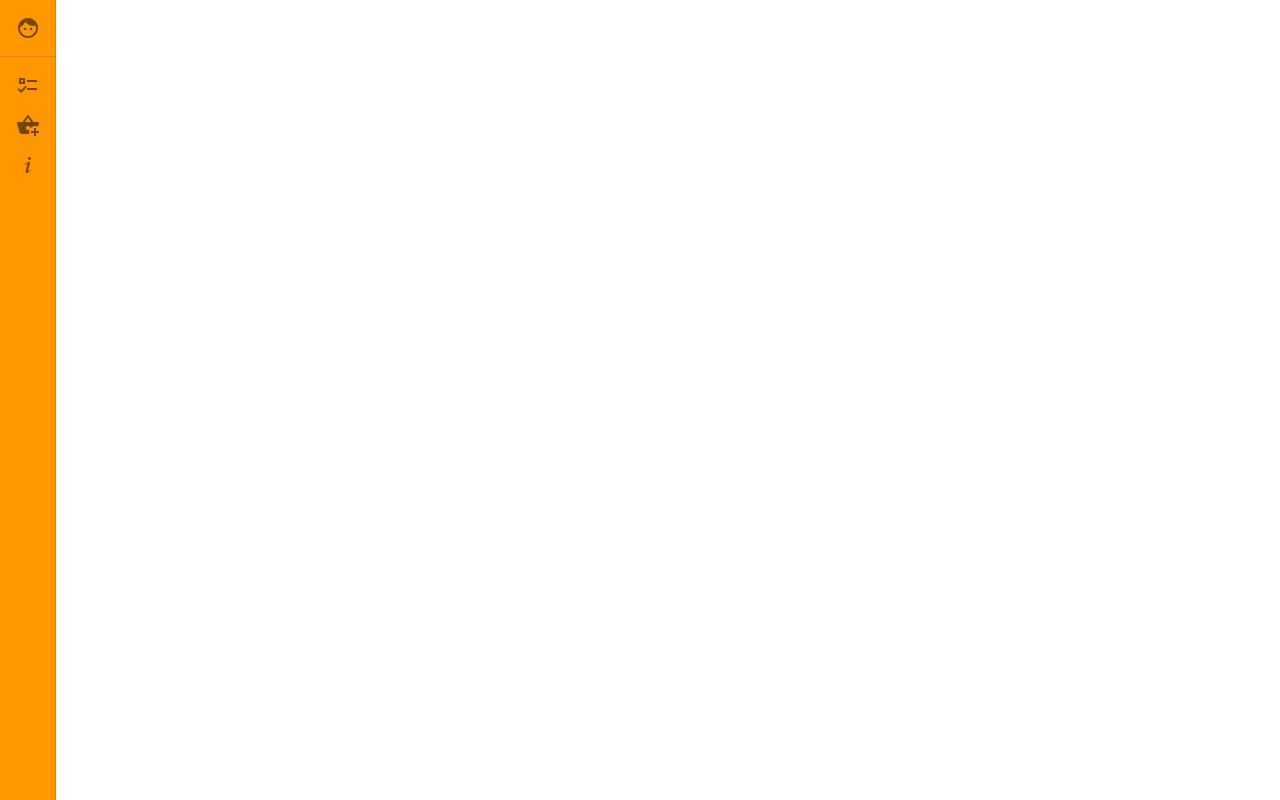
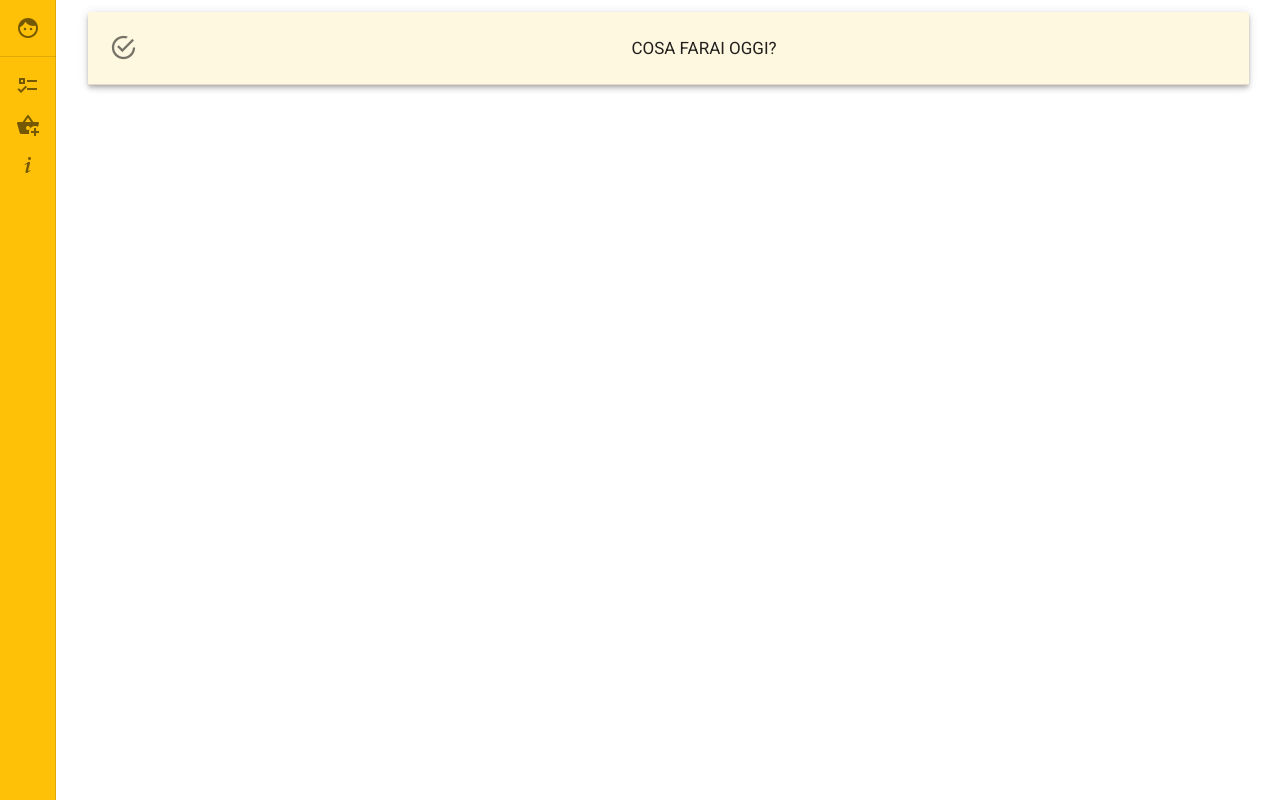
Before and after one commit to DomeT99/ToDoVue, a Vue app: page / in a window 1280 px wide. Built offline with nearby package versions, Linux system fonts and the light colour scheme.

Commit message:
Creato banner e stile

```diff
--- a/src/assets/stile.scss
+++ b/src/assets/stile.scss
@@ -3,3 +3,6 @@
 .roboto {
     font-family: "Roboto", sans-serif !important;
 }
+.f-size-17{
+    font-size: 17px;
+}
--- a/src/components/AppNavBar.vue
+++ b/src/components/AppNavBar.vue
@@ -1,6 +1,6 @@
 <template>
   <v-navigation-drawer
-    class="orange roboto"
+    class="amber roboto"
     permanent
     v-model="drawer"
     :mini-variant.sync="mini"
--- /dev/null
+++ b/src/components/Banner.vue
@@ -0,0 +1,18 @@
+<template>
+  <v-banner
+    class="amber lighten-5 text-center f-size-17 text-uppercase"
+    elevation="4"
+    :icon="iconList"
+    app
+    ><slot>{{ textBanner }}</slot></v-banner
+  >
+</template>
+
+<script>
+export default {
+  props: {
+    textBanner: String,
+    iconList: String
+  },
+};
+</script>
--- a/src/views/ListToBuy.vue
+++ b/src/views/ListToBuy.vue
@@ -1,9 +1,20 @@
 <template>
-  <v-app></v-app>
+  <v-container>
+    <banner :iconList="icona">Cosa comprerai oggi?</banner>
+  </v-container>
 </template>
 
 <script>
+import Banner from "../components/Banner.vue";
 export default {
   name: "ToBuy",
+  data() {
+    return {
+      icona: "mdi-cart",
+    };
+  },
+  components: {
+    Banner,
+  },
 };
 </script>
--- a/src/views/ListToDo.vue
+++ b/src/views/ListToDo.vue
@@ -1,14 +1,20 @@
 <template>
-  <v-app>
-
-  </v-app>
+  <v-container>
+    <banner :iconList="icona">Cosa farai oggi?</banner>
+  </v-container>
 </template>
 
 <script>
-
+import Banner from "../components/Banner.vue";
 export default {
   name: "ToDo",
-
-
+  data() {
+    return {
+      icona: "mdi-checkbox-marked-circle-outline"
+    };
+  },
+  components: {
+    Banner,
+  },
 };
 </script>
```
